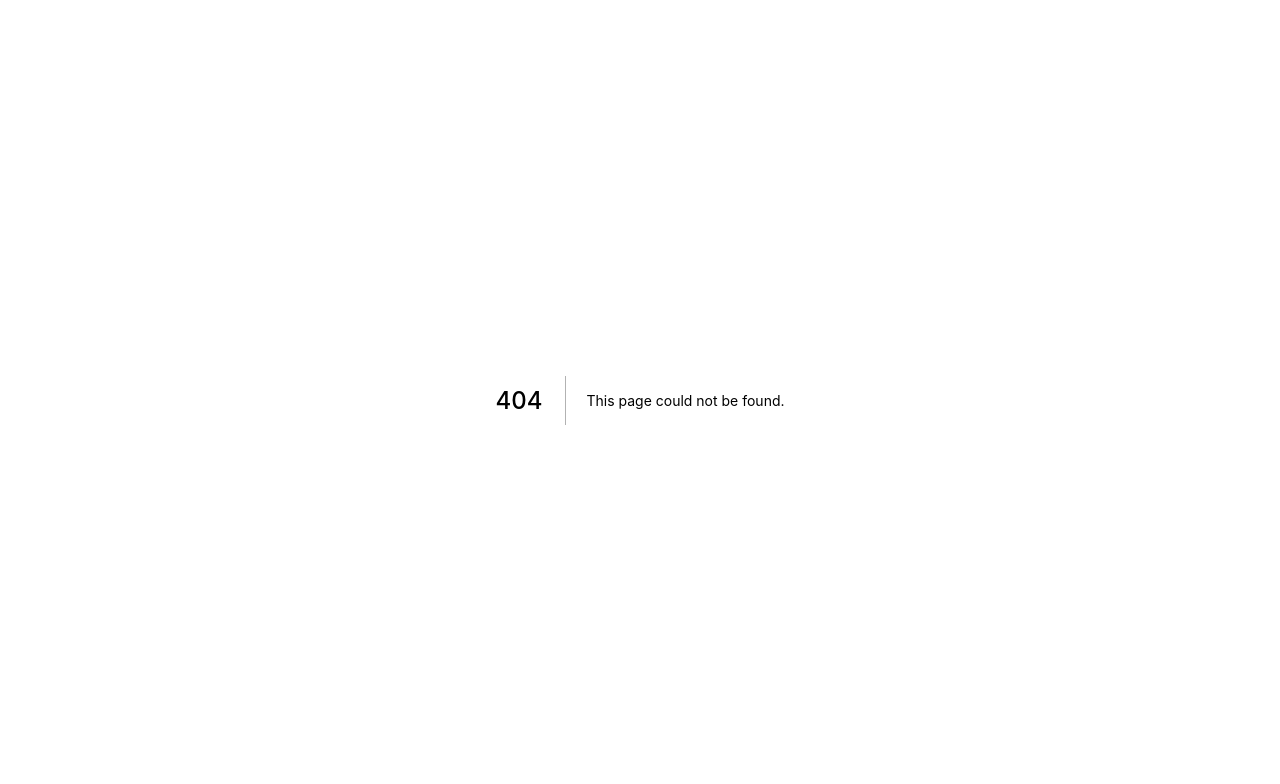
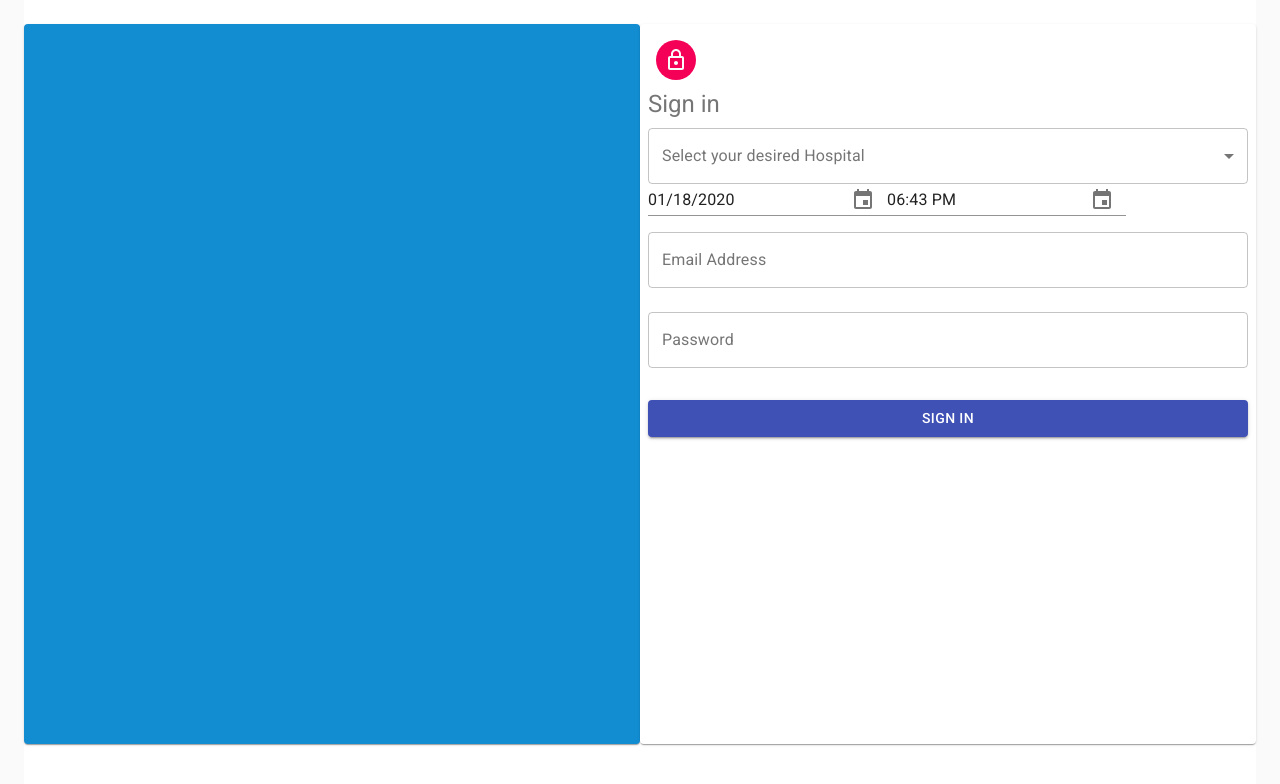
Before and after one commit to lhmisho/auth-kit, a Next.js app: page /ap in a window 1280 px wide. Before the commit this address had no page. Shown: the top 784 px of the page. Built offline with nearby package versions, Linux system fonts and the light colour scheme.

Commit message:
apointment form two

```diff
--- a/components/SignIn/index.jsx
+++ b/components/SignIn/index.jsx
@@ -30,7 +30,6 @@ export default function SignIn({ values, handleSubmit, handleChange, handleBlur,
     const classes = useStyles();
     return (
         <>
-
             <Avatar className={classes.avatar}>
                 <LockOutlinedIcon />
             </Avatar>
--- /dev/null
+++ b/components/apointments/form-one.jsx
@@ -0,0 +1,132 @@
+import React from 'react'
+import Avatar from '@material-ui/core/Avatar';
+import LockOutlinedIcon from '@material-ui/icons/LockOutlined';
+import Typography from '@material-ui/core/Typography';
+import { makeStyles } from '@material-ui/core/styles';
+import Grid from '@material-ui/core/Grid';
+import Button from '@material-ui/core/Button';
+
+import DateFnsUtils from '@date-io/date-fns';
+import { KeyboardDatePicker, MuiPickersUtilsProvider, KeyboardTimePicker } from "@material-ui/pickers";
+
+import FormControlLabel from '@material-ui/core/FormControlLabel';
+import InputLabel from '@material-ui/core/InputLabel';
+import MenuItem from '@material-ui/core/MenuItem';
+import FormControl from '@material-ui/core/FormControl';
+import Select from '@material-ui/core/Select';
+import TextField from '@material-ui/core/TextField';
+
+const useStyles = makeStyles(theme => ({
+    avatar: {
+        margin: theme.spacing(1),
+        backgroundColor: theme.palette.secondary.main,
+    },
+    form: {
+        width: '100%', // Fix IE 11 issue.
+        marginTop: theme.spacing(1),
+    },
+    formControl: {
+        margin: theme.spacing(0),
+        minWidth: '100%',
+    },
+    submit: {
+        margin: theme.spacing(3, 0, 2),
+    }
+}));
+
+const Form = ({ values, handleSubmit, handleChange, handleBlur, errors, touched }) => {
+    const classes = useStyles();
+    const handleDate = (date) =>{
+        console.log(date)
+        // values.setSelectedDate(date)
+    }
+    return(
+        <>
+            <Avatar className={classes.avatar}>
+                <LockOutlinedIcon />
+            </Avatar>
+            <Typography component="h1" variant="h5">
+                Sign in
+            </Typography>
+            <form className={classes.form} onSubmit={handleSubmit}>
+                <FormControl variant="outlined" className={classes.formControl}>
+                    <InputLabel id="demo-simple-select-label">Select your desired Hospital</InputLabel>
+                    <Select
+                        labelId="demo-simple-select-label"
+                        id="demo-simple-select"
+                        name="hospitalName"
+                        value={values.hospitalName}
+                        onChange={handleChange}
+                        onBlur={handleBlur}
+                        error={errors.hospitalName && touched.hospitalName ? true : false}
+                    >
+                        <MenuItem value={10} selected>Apollo Hospitals, Visakhapatnam</MenuItem>
+                        <MenuItem value={20}>Government Hospital For Mental Care</MenuItem>
+                        <MenuItem value={30}>Government Regional Eye Hospital</MenuItem>
+                    </Select>
+                </FormControl>
+                <MuiPickersUtilsProvider utils={DateFnsUtils}>
+                    <KeyboardDatePicker
+                        disableToolbar
+                        variant="inline"
+                        name="selectedDate"
+                        value={values.selectedDate}
+                        placeholder="10/10/2018"
+                        onChange={handleDate()}
+                        minDate={new Date()}
+                        format="MM/dd/yyyy"
+                    />
+                </MuiPickersUtilsProvider>
+                <MuiPickersUtilsProvider utils={DateFnsUtils}>
+                    <KeyboardTimePicker
+                        // margin="normal"
+                        id="time-picker"
+                        variant="outlined"
+                        value={values.selectedTime}
+                        onChange={handleChange}
+                        KeyboardButtonProps={{
+                            'aria-label': 'change time',
+                        }}
+                    />
+                </MuiPickersUtilsProvider>
+                <TextField
+                    variant="outlined"
+                    margin="normal"
+                    fullWidth
+                    id="email"
+                    label="Email Address"
+                    name="email"
+                    value={values.email}
+                    onChange={handleChange}
+                    onBlur={handleBlur}
+                    error={errors.email && touched.email ? true : false}
+                    helperText={errors.email ? errors.email : ''}
+                />
+                <TextField
+                    variant="outlined"
+                    margin="normal"
+                    fullWidth
+                    name="password"
+                    label="Password"
+                    type="password"
+                    id="password"
+                    value={values.password}
+                    onChange={handleChange}
+                    onBlur={handleBlur}
+                    error={errors.password && touched.password ? true : false}
+                    helperText={errors.password ? errors.password : ''}
+                />
+                <Button
+                    type="submit"
+                    fullWidth
+                    variant="contained"
+                    color="primary"
+                    className={classes.submit}
+                >
+                    Sign In
+                </Button>
+            </form>
+        </>
+    )
+};
+export default Form
--- /dev/null
+++ b/features/apointments/style-one/body.jsx
@@ -0,0 +1,29 @@
+import React from 'react'
+import { makeStyles } from '@material-ui/core/styles'
+import Grid from '@material-ui/core/Grid'
+import Paper from '@material-ui/core/Paper';
+
+const useStyles = makeStyles(theme => ({
+    root: {
+        flexGrow: 1,
+    },
+    paper: {
+        padding: theme.spacing(1),
+        // textAlign: 'center',
+        marginTop: theme.spacing(3),
+        color: theme.palette.text.secondary,
+    }
+}));
+
+const Body = () => {
+    const classes = useStyles();
+    return(
+        <Grid item xs={6} style={{ backgroundColor: '#fff', height: '100vh' }}>
+            <Paper className={classes.paper} style={{ backgroundColor: '#128DD2', height: '90vh' }}>
+
+            </Paper>
+        </Grid>
+    )
+};
+
+export default Body
--- /dev/null
+++ b/features/apointments/style-one/form.jsx
@@ -0,0 +1,43 @@
+import React, {useState} from 'react'
+import {makeStyles} from "@material-ui/core/styles/index";
+import Grid from '@material-ui/core/Grid'
+import Paper from '@material-ui/core/Paper';
+import {Formik} from 'formik'
+import Form from '../../../components/apointments/form-one'
+
+const useStyles = makeStyles(theme => ({
+    root: {
+        flexGrow: 1,
+    },
+    paper: {
+        padding: theme.spacing(1),
+        // textAlign: 'center',
+        marginTop: theme.spacing(3),
+        color: theme.palette.text.secondary,
+    },
+}));
+const BaseForm = () => {
+    const classes = useStyles();
+    const [name, setName] = useState('');
+    const [email, setEmail] = useState('');
+    const [mobile, setMobile] = useState('');
+    const [hospitalName, setHospitalName] = useState('');
+    const [selectedDate, setSelectedDate] = useState(new Date());
+    const [selectedTime, seSselectedTime] = useState(new Date());
+    return (
+        <Grid item xs={6} style={{backgroundColor: '#fff', height: '100vh'}}>
+            <Paper className={classes.paper} style={{height: '90vh'}}>
+                <Formik
+                    component={Form}
+                    initialValues={{name, email, mobile, hospitalName, selectedDate, selectedTime, setSelectedDate}}
+                    validateOnBlur={true}
+                    validateOnChange={false}
+                    onSubmit={(values, formikBag) => {
+                    console.log(values);
+                    formikBag.resetForm();
+                }}/>
+            </Paper>
+        </Grid>
+    )
+};
+export default BaseForm
--- /dev/null
+++ b/features/apointments/style-one/index.jsx
@@ -0,0 +1,34 @@
+import Reaat, {useState, useEffect} from 'react'
+import Typography from '@material-ui/core/Typography';
+import Container from '@material-ui/core/Container';
+import Box from '@material-ui/core/Box'
+import { makeStyles } from '@material-ui/core/styles'
+import Grid from '@material-ui/core/Grid'
+import Paper from '@material-ui/core/Paper';
+import InputLabel from '@material-ui/core/InputLabel';
+import MenuItem from '@material-ui/core/MenuItem';
+import FormHelperText from '@material-ui/core/FormHelperText';
+import FormControl from '@material-ui/core/FormControl';
+import Select from '@material-ui/core/Select';
+import { format, formatDistance, formatRelative, subDays } from 'date-fns'
+import DateFnsUtils from '@date-io/date-fns';
+import { KeyboardDatePicker, MuiPickersUtilsProvider, KeyboardTimePicker } from "@material-ui/pickers";
+import Switch from '@material-ui/core/Switch';
+import FormControlLabel from '@material-ui/core/FormControlLabel';
+import TextField from '@material-ui/core/TextField';
+import Button from '@material-ui/core/Button'
+import Avatar from '@material-ui/core/Avatar';
+import LockOutlinedIcon from '@material-ui/icons/LockOutlined';
+import SideBody from "./body"
+import BaseForm from './form'
+
+const Apointment = () => {
+    return(
+        <Grid container spacing={0}>
+            <SideBody/>
+            <BaseForm/>
+        </Grid>
+    )
+}
+
+export default Apointment
--- a/package.json
+++ b/package.json
@@ -34,6 +34,7 @@
     "react-redux": "^7.1.3",
     "redux": "^4.0.5",
     "redux-devtools-extension": "^2.13.8",
+    "redux-logger": "^4.0.0",
     "redux-thunk": "^2.3.0",
     "yup": "^0.28.0"
   }
--- /dev/null
+++ b/pages/ap.jsx
@@ -0,0 +1,19 @@
+import React, { useState, useEffect } from 'react'
+import CssBaseline from '@material-ui/core/CssBaseline';
+import Container from '@material-ui/core/Container';
+import ApointmentForm from '../features/apointments/style-one'
+
+const Root = () => {
+    return(
+        <div>
+            <React.Fragment>
+                <CssBaseline />
+                <Container fixed>
+                    <ApointmentForm />
+                </Container>
+            </React.Fragment>
+        </div>
+    )
+}
+
+export  default Root
--- a/pages/apointment.jsx
+++ b/pages/apointment.jsx
@@ -6,9 +6,9 @@ import Box from '@material-ui/core/Box'
 import { makeStyles } from '@material-ui/core/styles'
 import Grid from '@material-ui/core/Grid'
 import Paper from '@material-ui/core/Paper';
+import FormHelperText from '@material-ui/core/FormHelperText';
 import InputLabel from '@material-ui/core/InputLabel';
 import MenuItem from '@material-ui/core/MenuItem';
-import FormHelperText from '@material-ui/core/FormHelperText';
 import FormControl from '@material-ui/core/FormControl';
 import Select from '@material-ui/core/Select';
 import { format, formatDistance, formatRelative, subDays } from 'date-fns'
```
